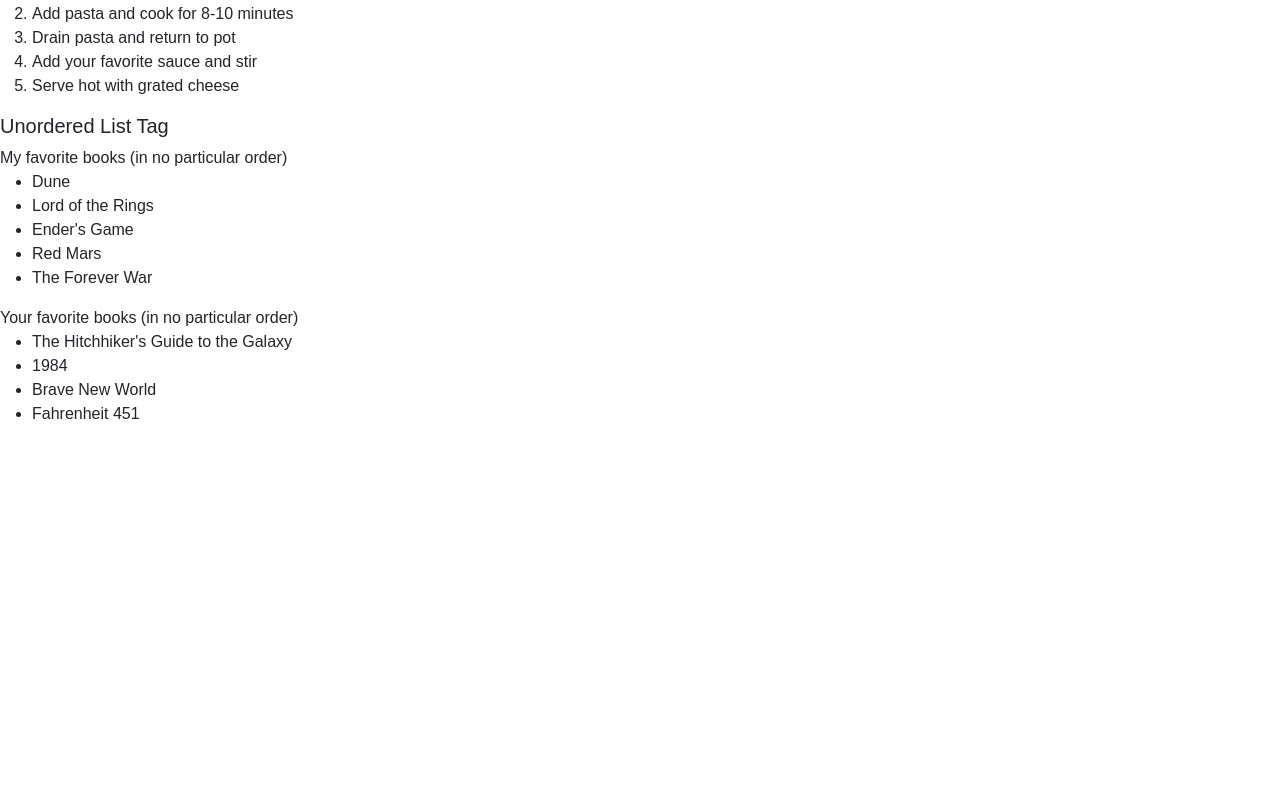
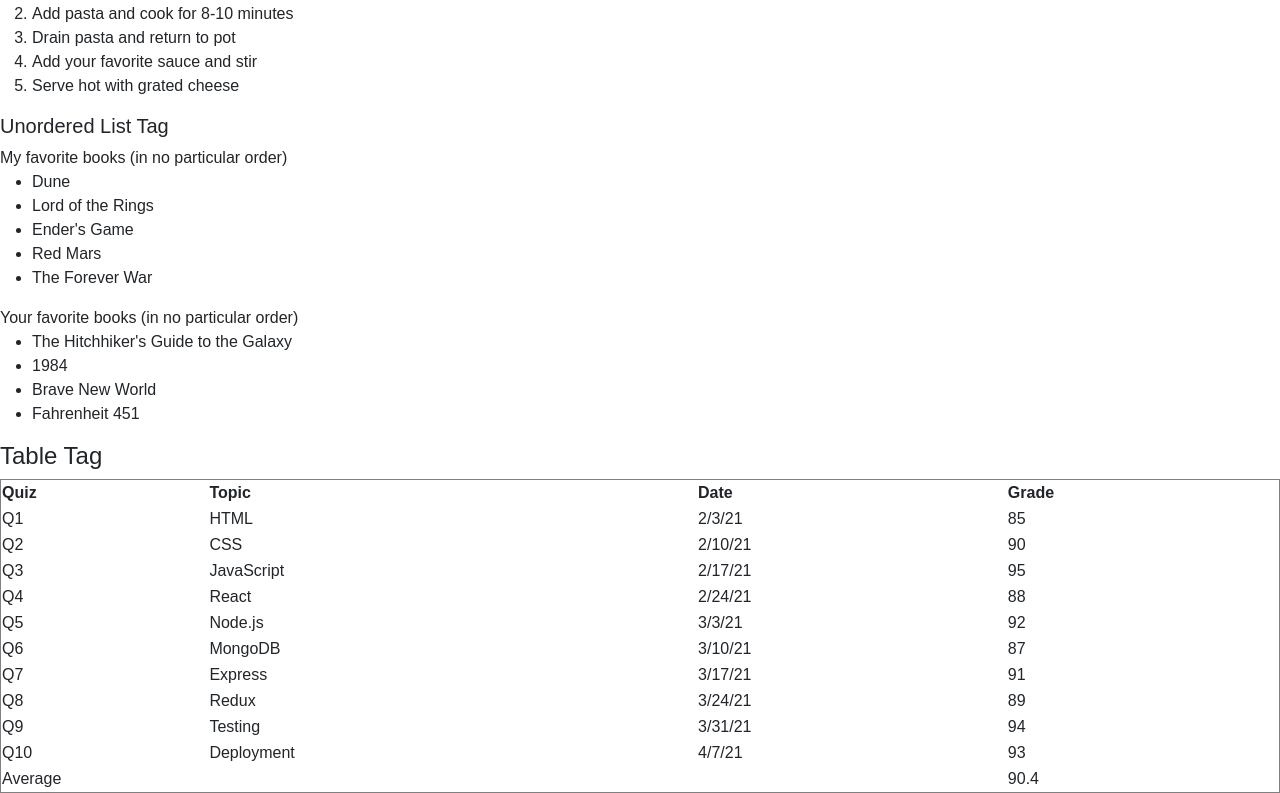
Before and after one commit to Tommytian993/coursework-cs4530, a React (Create React App) app: page /#/Labs in a window 1280 px wide. Shown: the part 868-1661 px from the top of the page. Before the commit the page ends 1310 px from the top, so only its background shows below. Built offline with nearby package versions, Linux system fonts and the light colour scheme.

Commit message:
feat(lab1): add Table Tags section with complete quiz grades table

```diff
--- a/src/Labs/Lab1/index.tsx
+++ b/src/Labs/Lab1/index.tsx
@@ -80,6 +80,87 @@
           <li>Fahrenheit 451</li>
         </ul>
       </div>
+      <div id="wd-tables">
+        <h4>Table Tag</h4>
+        <table border={1} width="100%">
+          <thead>
+            <tr>
+              <th>Quiz</th>
+              <th>Topic</th>
+              <th>Date</th>
+              <th>Grade</th>
+            </tr>
+          </thead>
+          <tbody>
+            <tr>
+              <td>Q1</td>
+              <td>HTML</td>
+              <td>2/3/21</td>
+              <td>85</td>
+            </tr>
+            <tr>
+              <td>Q2</td>
+              <td>CSS</td>
+              <td>2/10/21</td>
+              <td>90</td>
+            </tr>
+            <tr>
+              <td>Q3</td>
+              <td>JavaScript</td>
+              <td>2/17/21</td>
+              <td>95</td>
+            </tr>
+            <tr>
+              <td>Q4</td>
+              <td>React</td>
+              <td>2/24/21</td>
+              <td>88</td>
+            </tr>
+            <tr>
+              <td>Q5</td>
+              <td>Node.js</td>
+              <td>3/3/21</td>
+              <td>92</td>
+            </tr>
+            <tr>
+              <td>Q6</td>
+              <td>MongoDB</td>
+              <td>3/10/21</td>
+              <td>87</td>
+            </tr>
+            <tr>
+              <td>Q7</td>
+              <td>Express</td>
+              <td>3/17/21</td>
+              <td>91</td>
+            </tr>
+            <tr>
+              <td>Q8</td>
+              <td>Redux</td>
+              <td>3/24/21</td>
+              <td>89</td>
+            </tr>
+            <tr>
+              <td>Q9</td>
+              <td>Testing</td>
+              <td>3/31/21</td>
+              <td>94</td>
+            </tr>
+            <tr>
+              <td>Q10</td>
+              <td>Deployment</td>
+              <td>4/7/21</td>
+              <td>93</td>
+            </tr>
+          </tbody>
+          <tfoot>
+            <tr>
+              <td colSpan={3}>Average</td>
+              <td>90.4</td>
+            </tr>
+          </tfoot>
+        </table>
+      </div>
     </div>
   );
 }
```
